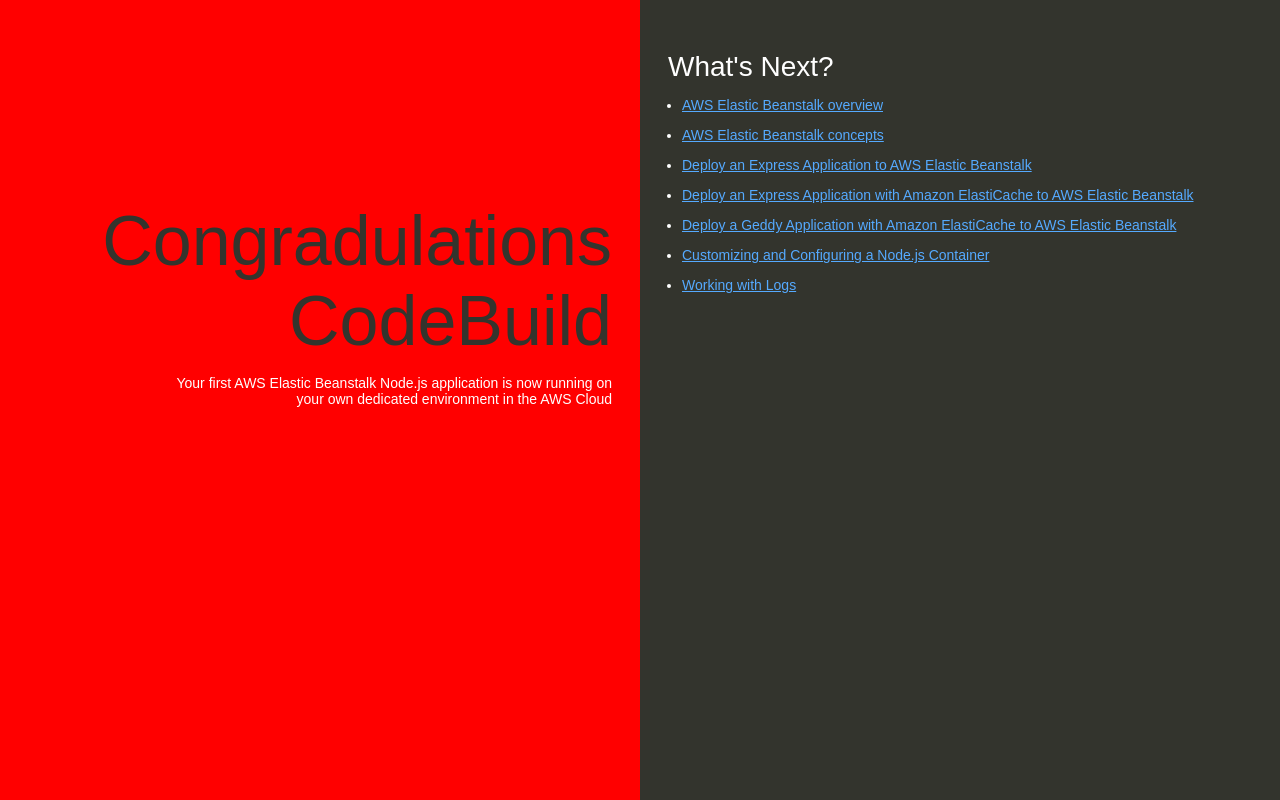
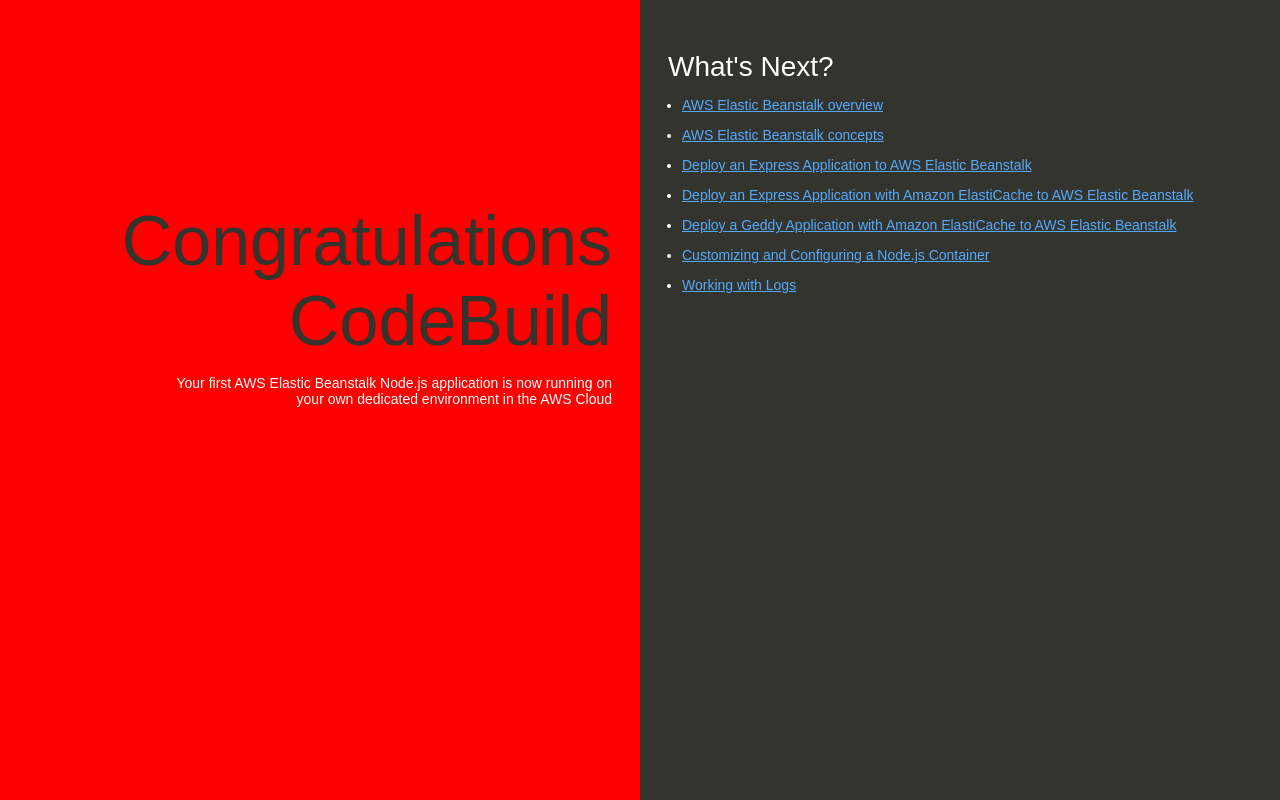
Before and after one commit to Yusful33/my-nodejs-app, a website: page index.html in a window 1280 px wide. Drawn offline with Linux system fonts and the light colour scheme.

Commit message:
Congratulations spelling

```diff
--- a/index.html
+++ b/index.html
@@ -74,7 +74,7 @@
   </head>
   <body>
     <div class="textColumn">
-      <h1>Congradulations CodeBuild</h1>
+      <h1>Congratulations CodeBuild</h1>
       <p>Your first AWS Elastic Beanstalk Node.js application is now running on your own dedicated environment in the AWS Cloud</p>
     </div>
     <div class="linksColumn">
```
